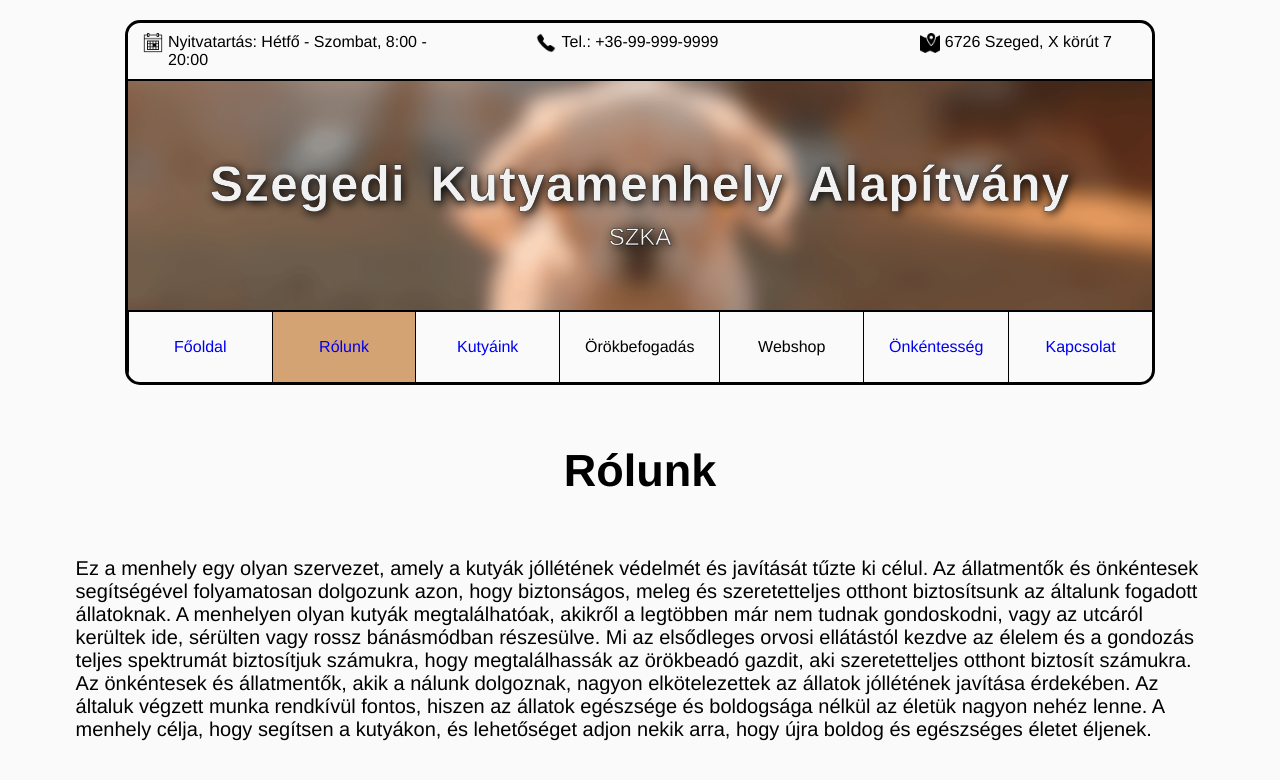
After one commit to martin-nandor-csikos/Webterv, a PHP site: page /rolunk.html in a window 1280 px wide. The commit adds this page. Shown: the top 780 px of the page. Run offline with PHP 8.4, Linux system fonts and the light colour scheme.

Commit message:
added basic about us page

```diff
--- /dev/null
+++ b/rolunk.html
@@ -0,0 +1,67 @@
+<!DOCTYPE html>
+<html lang="hu">
+<head>
+    <meta charset="UTF-8">
+    <meta http-equiv="X-UA-Compatible" content="IE=edge">
+    <meta name="viewport" content="width=device-width, initial-scale=1.0">
+
+    <title>Kutyáink - SZKA</title>
+
+    <link rel="stylesheet" href="styles.css">
+    <link rel="icon" href="./img/icon.png">
+</head>
+<body>
+    <!--Header-->
+    <header id="indexHeader">
+        <!--Small info bar-->
+        <div id="infoBar">
+            <div id="closingHours">
+                <p>Nyitvatartás: Hétfő - Szombat, 8:00 - 20:00</p>
+            </div>
+
+            <div id="phoneNumber">
+                <p>Tel.: +36-99-999-9999</p>
+            </div>
+
+            <div id="location">
+                <p>6726 Szeged, X körút 7</p>
+            </div>
+        </div>
+
+        <!--Name-->
+        <div id="name">
+            <h1>Szegedi Kutyamenhely Alapítvány</h1>
+            <h2>SZKA</h2>
+        </div>
+
+        <!--Menu bar-->
+        <nav id="menuBar">
+            <a href="index.html" id="main" class="notActive">Főoldal</a>
+            <a href="#" id="about" class="active">Rólunk</a>
+            <a href="kutyaink.html" id="dogs" class="notActive">Kutyáink</a>
+            <a href="" id="adopt" class="notActive">Örökbefogadás</a>
+            <a href="" id="webshop" class="notActive">Webshop</a>
+            <a href="selfService.html" id="selfService" class="notActive">Önkéntesség</a>
+            <a href="kapcsolat.html" id="contacts" class="notActive">Kapcsolat</a>
+        </nav>
+    </header>
+    <h1 class="title">Rólunk</h1>
+    <div>
+        <p id="leirasrolunk" class="leiras">
+            Ez a menhely egy olyan szervezet, amely a kutyák jóllétének védelmét
+            és javítását tűzte ki célul. Az állatmentők és önkéntesek segítségével
+            folyamatosan dolgozunk azon, hogy biztonságos, meleg és
+            szeretetteljes otthont biztosítsunk az általunk fogadott állatoknak.
+            A menhelyen olyan kutyák megtalálhatóak, akikről a legtöbben már nem
+            tudnak gondoskodni, vagy az utcáról kerültek ide, sérülten vagy rossz
+            bánásmódban részesülve. Mi az elsődleges orvosi ellátástól
+            kezdve az élelem és a gondozás teljes spektrumát biztosítjuk számukra,
+            hogy megtalálhassák az örökbeadó gazdit, aki szeretetteljes otthont biztosít számukra.
+            Az önkéntesek és állatmentők, akik a nálunk dolgoznak, nagyon elkötelezettek
+            az állatok jóllétének javítása érdekében. Az általuk végzett munka rendkívül
+            fontos, hiszen az állatok egészsége és boldogsága nélkül az életük nagyon nehéz
+            lenne. A menhely célja, hogy segítsen a kutyákon, és lehetőséget adjon nekik
+            arra, hogy újra boldog és egészséges életet éljenek.
+        </p>
+    </div>
+</body>
--- a/styles.css
+++ b/styles.css
@@ -595,6 +595,12 @@ a:visited {
     margin-left: 2cm;
 }
 
+/*rolunk.html*/
+ #leirasrolunk {
+    margin-left: 2cm;
+    margin-right: 2cm;
+}
+
 /*Reszponzivitás*/
 @media only screen and (max-width: 600px) {
 
```
